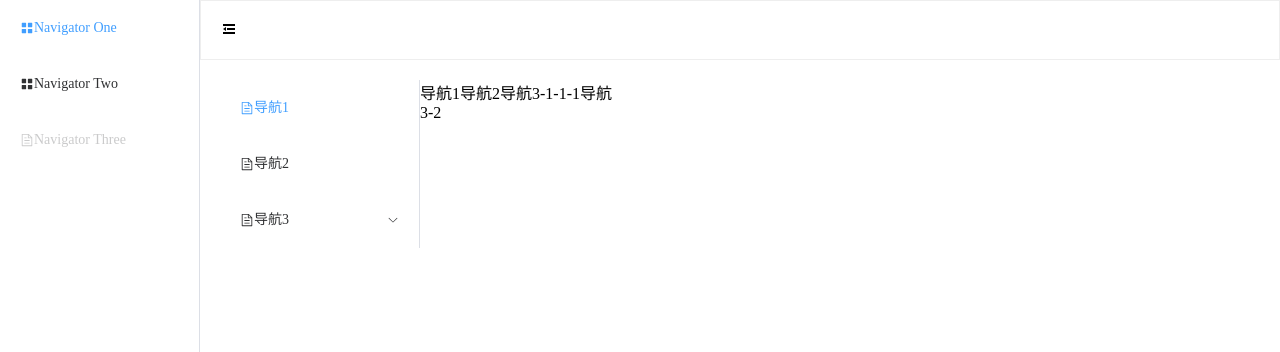
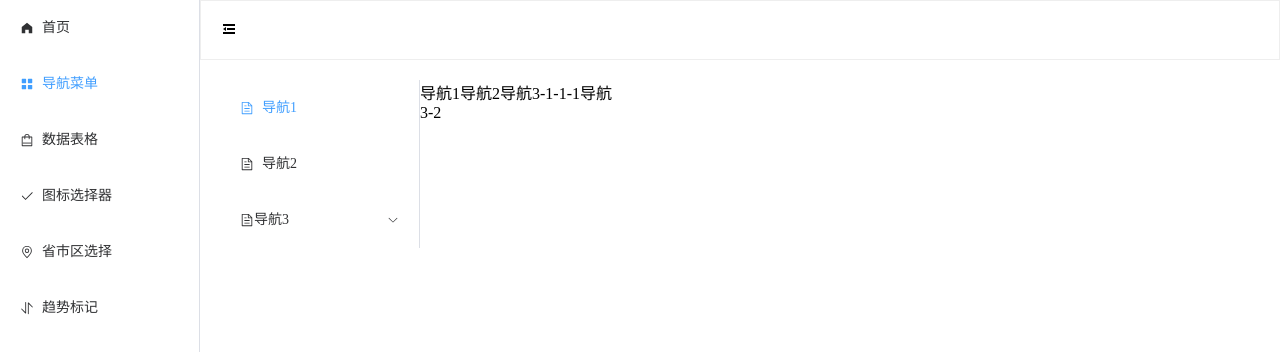
Before and after one commit to Joy-F2E/vue-element-plus-next, a Vue app: page /menu in a window 1280 px wide. Shown: the top 352 px of the page. Built offline with nearby package versions, Linux system fonts and the light colour scheme.

Commit message:
perf: 允许自定义导航内容

```diff
--- a/src/components/Menu/src/index.vue
+++ b/src/components/Menu/src/index.vue
@@ -1,20 +1,20 @@
 <template>
   <el-menu :default-active="defaultActive" :router="router" v-bind="$attrs">
-    <template v-for="(item, index) in data" :key="index">
-      <el-menu-item v-if="!item.children || !item.children.length" :index="item.index">
-        <component v-if="item.icon" :is="`el-icon-${transToKeyBase(item.icon)}`"></component>
-        <span>{{ item.name }}</span>
+    <template v-for="(item, i) in data" :key="i">
+      <el-menu-item v-if="!item[children] || !item[children].length" :index="item.index">
+        <component v-if="item[icon]" :is="`el-icon-${transToKeyBase(item[icon])}`"></component>
+        <span>{{ item[name] }}</span>
       </el-menu-item>
 
       <el-sub-menu v-if="item.children && item.children.length" :index="item.index">
         <template #title>
-          <component v-if="item.icon" :is="`el-icon-${transToKeyBase(item.icon)}`"></component>
-          <span>{{ item.name }}</span>
+          <component v-if="item[icon]" :is="`el-icon-${transToKeyBase(item[icon])}`"></component>
+          <span>{{ item[name] }}</span>
         </template>
         <template v-for="(childrenItem, childrenIndex) in item.children" :key="childrenIndex">
           <el-menu-item :index="childrenItem.index">
-            <component v-if="childrenItem.icon" :is="`el-icon-${transToKeyBase(childrenItem.icon)}`"></component>
-            <span>{{ childrenItem.name }}</span>
+            <component v-if="childrenItem[icon]" :is="`el-icon-${transToKeyBase(childrenItem[icon])}`"></component>
+            <span>{{ childrenItem[name] }}</span>
           </el-menu-item>
         </template>
       </el-sub-menu>
@@ -28,7 +28,7 @@ import { transToKeyBase } from '../../../utils'
 
 let props = defineProps({
   data: {
-    type: Array as PropType<MenuItem[]>,
+    type: Array as PropType<any[]>,
     required: true
   },
   defaultActive: {
@@ -38,6 +38,22 @@ let props = defineProps({
   router: {
     type: Boolean,
     default: false
+  },
+  name: {
+    type: String,
+    default: 'name'
+  },
+  index: {
+    type: String,
+    default: 'index'
+  },
+  icon: {
+    type: String,
+    default: 'icon'
+  },
+  children: {
+    type: String,
+    default: 'children'
   }
 })
 
--- a/src/components/container/src/Aside/index.vue
+++ b/src/components/container/src/Aside/index.vue
@@ -1,32 +1,46 @@
 <template>
-  <el-menu
-    default-active="1"
-    class="el-menu-vertical-demo"
-    :collapse="collapse"
-  >
-    <el-menu-item index="1" route="{ path: '/' }" >
-      <el-icon-menu />
-      <template #title>Navigator One</template>
-    </el-menu-item>
-    <el-menu-item index="2">
-      <el-icon-menu />
-      <template #title>Navigator Two</template>
-    </el-menu-item>
-    <el-menu-item index="3" disabled>
-      <el-icon-document />
-      <template #title>Navigator Three</template>
-    </el-menu-item>
-  </el-menu>
+  <m-menu :data="data" :collapse="collapse" :default-active="$route.path" router></m-menu>
 </template>
 <script setup lang="ts">
 const props = defineProps<{
   collapse: boolean
 }>()
 
+let data = [
+  {
+    icon: 'HomeFilled',
+    name: '首页',
+    index: '/',
+  },
+  {
+    icon: 'Menu',
+    name: '导航菜单',
+    index: '/menu'
+  },
+  {
+    icon: 'ShoppingBag',
+    name: '数据表格',
+    index: '/table'
+  },
+  {
+    icon: 'Check',
+    name: '图标选择器',
+    index: '/chooseIcon'
+  },
+  {
+    icon: 'Location',
+    name: '省市区选择',
+    index: '/chooseArea'
+  },
+  {
+    icon: 'Sort',
+    name: '趋势标记',
+    index: '/trend'
+  }
+]
 </script>
 <style lang="scss" scoped>
 .el-menu-vertical-demo:not(.el-menu--collapse) {
-  width: 200px;
-  min-height: 400px;
+  width: 300px;
 }
 </style>
--- a/src/components/container/src/index.vue
+++ b/src/components/container/src/index.vue
@@ -29,4 +29,10 @@ let isCollapse = ref(false)
   padding: 0;
   border: 1px solid #eee;
 }
+.el-aside {
+  width: 200px;
+}
+::v-deep .el-menu-item span{
+  padding-left: 8px;
+}
 </style>
--- a/src/views/menu/index.vue
+++ b/src/views/menu/index.vue
@@ -1,28 +1,28 @@
 <template>
   <div style="display: flex">
-    <m-menu :data="data1" style="width: 200px" defaultActive="1"></m-menu>
+    <m-menu :data="data1" style="width: 200px" defaultActive="1" :name="'a'"></m-menu>
     <m-infinite-menu :data="data2" style="width: 200px" defaultActive="1" active-text-color="red" popper-effect="dark"></m-infinite-menu>
   </div>
 </template>
 <script lang="ts" setup>
 let data1 = [
   {
-    name: '导航1',
+    a: '导航1',
     index: '1',
     icon: 'document'
   },
   {
-    name: '导航2',
+    a: '导航2',
     index: '2',
     icon: 'document'
   },
   {
-    name: '导航3',
+    a: '导航3',
     index: '3',
     icon: 'document',
     children: [
       {
-        name: '导航3-1',
+        a: '导航3-1',
         index: '3.1',
         icon: 'document'
       }
```
